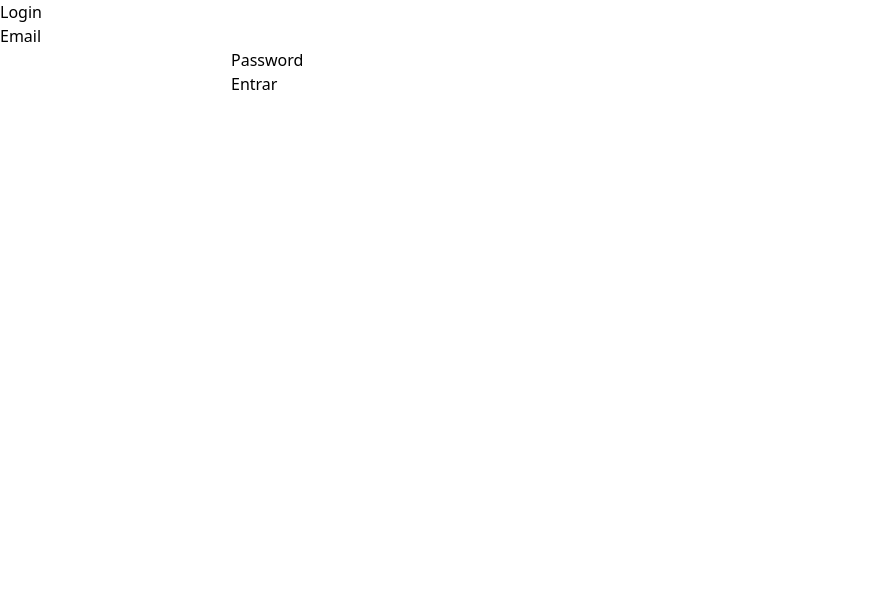
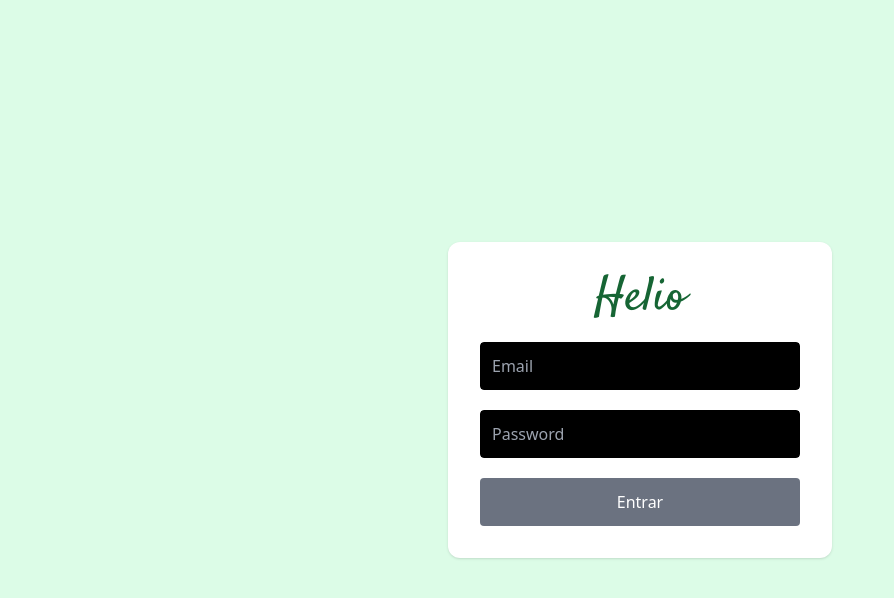
Before and after one commit to paulotss/helios, a React (Create React App) app: page / in a window 1280 px wide. Shown: the top 598 px of the page, without its empty margins (0-894 px from the left). Built offline with nearby package versions, Linux system fonts and the light colour scheme.

Commit message:
Style login form

```diff
--- a/public/index.html
+++ b/public/index.html
@@ -3,6 +3,9 @@
   <head>
     <meta charset="utf-8" />
     <link rel="icon" href="%PUBLIC_URL%/favicon.ico" />
+    <link rel="preconnect" href="https://fonts.googleapis.com">
+    <link rel="preconnect" href="https://fonts.gstatic.com" crossorigin>
+    <link href="https://fonts.googleapis.com/css2?family=Satisfy&display=swap" rel="stylesheet">
     <meta name="viewport" content="width=device-width, initial-scale=1" />
     <meta name="theme-color" content="#000000" />
     <meta
--- a/src/pages/Login.js
+++ b/src/pages/Login.js
@@ -1,4 +1,5 @@
 import React, { useEffect, useState } from 'react';
+import { Link } from 'react-router-dom';
 import useFormController from '../hooks/useFormController';
 
 const Login = () => {
@@ -20,39 +21,38 @@ const Login = () => {
     validateForm();
   }, [input, isValid]);
   return (
-    <div id="loginForm">
-      <h1>Login</h1>
-      <label>
-        Email
-        {' '}
-        <br />
+    <main className="grid w-screen h-screen bg-green-100 place-content-center">
+      <div className="rounded-xl flex flex-col p-8 w-96 shadow bg-white">
+        <h1 className="font-satisfy text-center text-5xl mb-5 text-green-800">Helio</h1>
         <input
+          className="rounded outline p-3 mb-5 bg-black focus:outline-green-800 text-white"
           type="email"
           name="email"
           id="email"
           value={ input.email }
           onChange={ updateState }
+          placeholder="Email"
           />
-      </label>
-      <label>
-        Password
-        {' '}
-        <br />
         <input
+          className="rounded outline p-3 mb-5 bg-black focus:outline-green-800 text-white"
           type="password"
           name="password"
           id="password"
           value={ input.password }
           onChange={ updateState }
+          placeholder="Password"
         />
-      </label>
+        <Link to="/turmas">
           <button
+            className="bg-green-800 text-white w-full p-3 rounded disabled:bg-gray-500"
             type='button'
             disabled={ !isValid }
           >
             Entrar
           </button>
+        </Link>
       </div>
+    </main>
   );
 }
 
--- a/tailwind.config.js
+++ b/tailwind.config.js
@@ -4,7 +4,11 @@ module.exports = {
     "./src/**/*.{js,jsx,ts,tsx}",
   ],
   theme: {
-    extend: {},
+    extend: {
+      fontFamily: {
+        satisfy: ['Satisfy', 'cursive'],
+      }
+    },
   },
   plugins: [],
 }
```
Lines whose indentation alone changed are shown as unchanged.
